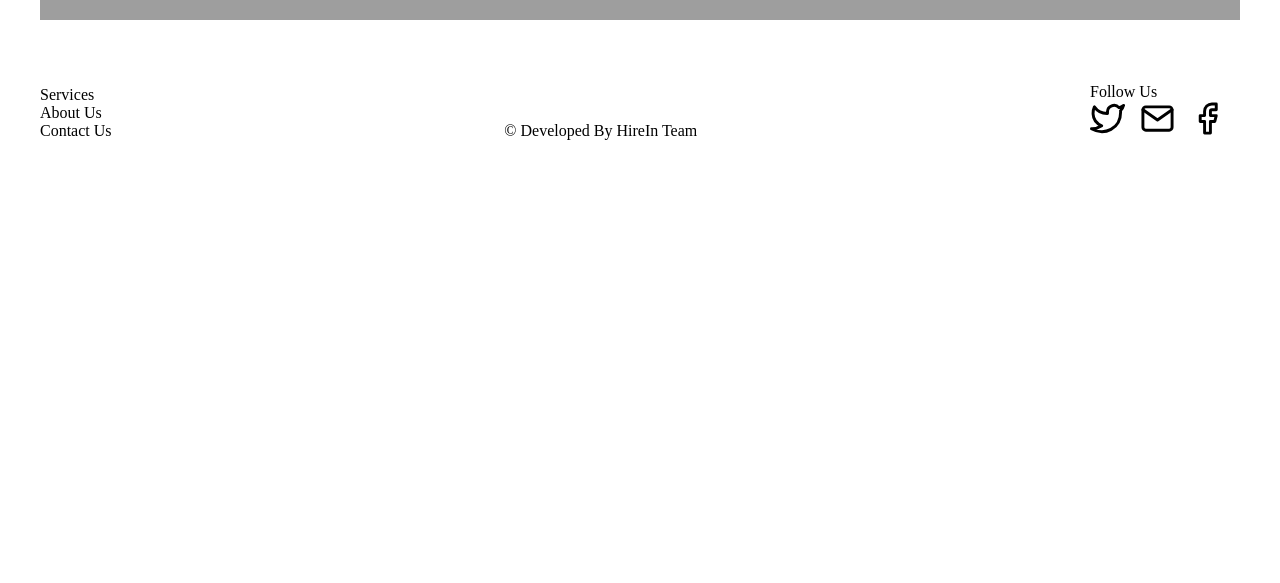
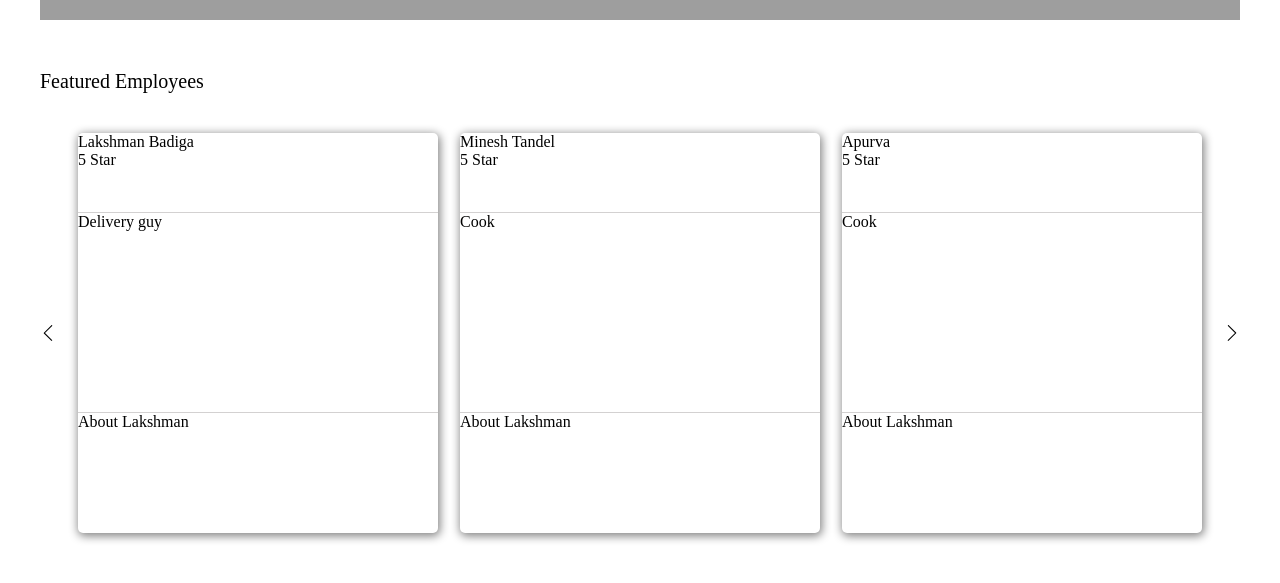
Before and after one commit to Persistent-A/HireIn, a React (Create React App) app: page / in a window 1280 px wide. Shown: the part 460-1043 px from the top of the page. Before the commit the page ends 800 px from the top, so only its background shows below. Built offline with nearby package versions, Linux system fonts and the light colour scheme; grey boxes are pictures that could not be loaded.

Commit message:
Featured Employee Section Inclusion

```diff
--- a/src/App.js
+++ b/src/App.js
@@ -2,12 +2,14 @@
 import Header from "./components/Header"
 import Main from "./components/Main"
 import Footer from "./components/Footer";
+import AllFeaturedEmployee from "./components/AllFeaturedEmployee";
 
 function App() {
   return (
     <div className="App">
       <Header/>
       <Main/>
+      <AllFeaturedEmployee/>
       <Footer/>
     </div>
   );
--- /dev/null
+++ b/src/Styles/featuredEmployee.css
@@ -0,0 +1,46 @@
+* {
+    margin: 0;
+    padding: 0;
+    box-sizing: border-box;
+}
+
+.featuredEmployeeContainer{
+    /* border: 1px solid black; */
+    box-shadow: 1px 2px 10px 1px grey;
+    border-radius: 5px;
+    width: 30%;
+    height: 50vh;
+    display: flex;
+    flex-direction: column;
+
+}
+
+.featuredEmployeeContainer div:nth-of-type(1){
+    border-bottom: 1px solid rgb(211, 209, 209);
+    height: 20%;
+}
+
+.featuredEmployeeContainer div:nth-of-type(2){
+    border-bottom: 1px solid rgb(211, 209, 209);
+    height: 50%;
+}
+
+.featuredEmployeeContainer div:nth-of-type(3){
+    /* border: 1px solid red; */
+    height: 30%
+}
+
+.all-featured-employees-container{
+    margin-top: 50px;
+}
+
+.all-featured-employees-container > div:nth-of-type(1){
+    font-size: 20px;
+}
+
+.all-featured-employees{
+    margin-top: 40px;
+    display: flex;
+    justify-content: space-between;
+    align-items: center;
+}
--- /dev/null
+++ b/src/components/AllFeaturedEmployee.js
@@ -0,0 +1,21 @@
+import FeaturedEmp from "./FeaturedEmp"
+import { SlArrowLeft, SlArrowRight } from "react-icons/sl"
+
+const AllFeaturedEmployee = () => {
+
+  return (
+    <div className="all-featured-employees-container">
+        <div>Featured Employees</div>
+
+        <div className="all-featured-employees">
+            <SlArrowLeft/>
+            <FeaturedEmp name="Lakshman Badiga" ratings="5 Star" skills="Delivery guy" about="About Lakshman"/>
+            <FeaturedEmp name="Minesh Tandel" ratings="5 Star" skills="Cook" about="About Lakshman"/>
+            <FeaturedEmp name="Apurva" ratings="5 Star" skills="Cook" about="About Lakshman"/>
+            <SlArrowRight/>
+        </div>
+    </div>
+  )
+}
+
+export default AllFeaturedEmployee
--- /dev/null
+++ b/src/components/FeaturedEmp.js
@@ -0,0 +1,17 @@
+//import styles
+import '../Styles/featuredEmployee.css'
+
+const FeaturedEmp = (props) => {
+  return (
+    <div className="featuredEmployeeContainer">
+        <div>
+            <p>{props.name}</p>
+            <p>{props.ratings}</p>
+        </div>
+        <div>{props.skills}</div>
+        <div>{props.about}</div>
+    </div>
+  )
+}
+
+export default FeaturedEmp
```
